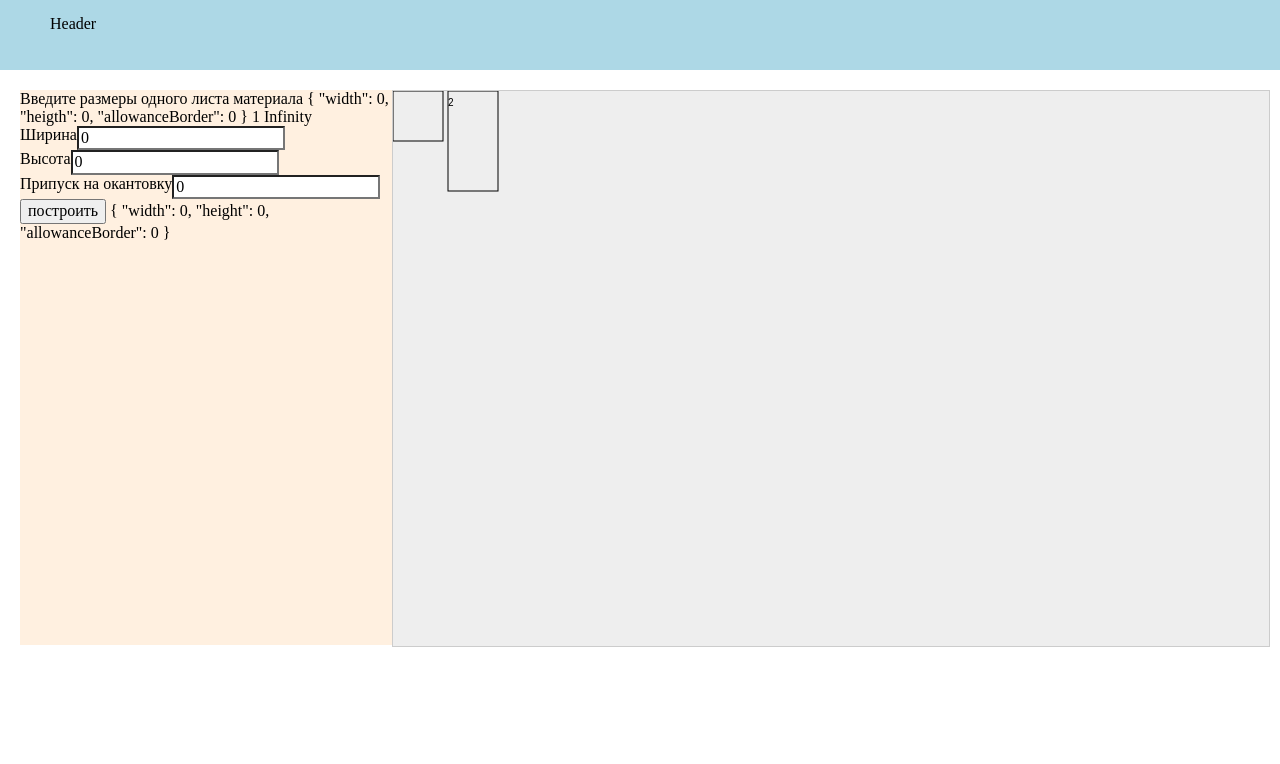
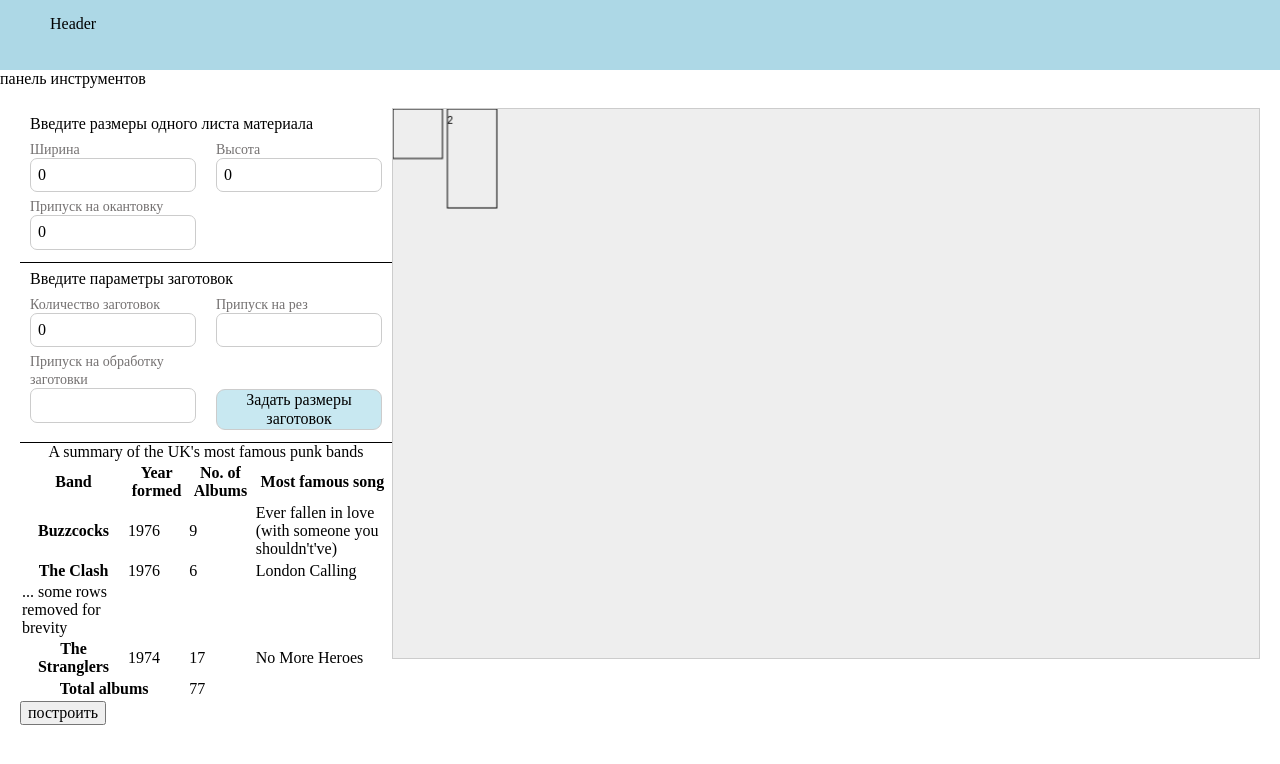
Before and after one commit to Yuliana-coder/cutting-vue, a Vue app: page /program in a window 1280 px wide. Shown: the top 764 px of the page. Built offline with nearby package versions, Linux system fonts and the light colour scheme.

Commit message:
layout - ввод параметров

```diff
--- a/src/app.css
+++ b/src/app.css
@@ -5,7 +5,9 @@
   position: relative;
 }
 
-
 .default-input {
-
+  max-width: 100%;
+  border: 1px solid #ccc;
+  border-radius: 7px;
+  padding: 7px;
 }
--- a/src/pages/program/components/cutting-chart/cutting-chart.css
+++ b/src/pages/program/components/cutting-chart/cutting-chart.css
@@ -1,9 +1,3 @@
-.program {
-  position: absolute;
-  width: 100%;
-  height: 100%;
-}
-
 .cutting-chart_settings-wrapper {
   width: 100%;
   padding: 20px 0;
@@ -18,11 +12,13 @@
 .cutting-chart__params-wrapper {
   flex: 30%;
   max-width: 30%;
-  background-color: rgb(255, 240, 224);
+  /* background-color: rgb(255, 240, 224); */
 }
 
 .cutting-chart__canvas-wrapper {
-  flex: 70%;
+  display: flex;
+  flex-direction: column;
+  /* flex: 65%; */
   max-width: 70%;
 }
 
@@ -31,13 +27,61 @@
   border: 1px solid #ccc;
 }
 
-.cutting-chart__params__item-input-wrapper {
+.params__item-input-wrapper {
   display: flex;
   max-width: 100%;
-  flex-direction: column;
+  flex-wrap: wrap;
 }
 
 .cutting-chart__params-field {
   display: flex;
   max-width: 100%;
 }
+
+.params__item {
+  padding: 7px 0;
+  border-bottom: 1px solid black;
+}
+
+.params__item-title {
+  margin-bottom: 7px;
+  padding: 0 10px;
+}
+
+.params-field {
+  flex: 0 0 50%;
+  max-width: 50%;
+  padding: 0 10px;
+  margin-bottom: 5px;
+}
+
+.params-field-label {
+  color: rgb(116, 113, 113);
+  font-size: 14px;
+}
+
+.params-field_btn-wrapper {
+  padding-top: 37px;
+}
+
+.params-field-btn {
+  border: 1px solid #ccc;
+  border-radius: 9px;
+  background-color: rgb(200, 232, 241);
+}
+
+.params-field-btn:hover {
+  background-color: rgb(118, 184, 202);
+}
+
+.params-field-btn:disabled {
+  opacity: 0.85;
+}
+
+.params-field-btn:hover:disabled {
+  background-color: rgb(200, 232, 241);
+}
+
+.params__item-table {
+  width: 100%;
+}
--- a/src/pages/program/components/cutting-chart/cutting-chart.ts
+++ b/src/pages/program/components/cutting-chart/cutting-chart.ts
@@ -1,18 +1,21 @@
 import { Vue, Component, Watch } from "vue-property-decorator";
+import { IPaperParams } from "@/pages/program/interfaces"
 
-const MAX_WIDTH_PAPER = 1100;
+const MAX_WIDTH_PAPER = 1000;
 const MAX_HEIGHT_PAPER = 650;
 
 @Component
 export default class CuttingChart extends Vue {
 
     canvas = <HTMLCanvasElement>{};
-    scaleFactor = 1;
-    paperParamsInput: any = {
+    scaleFactor = 1; // коэфф-т на которой умноожаются все числовые значения с целью масштабирования
+    paperParamsInput: IPaperParams = { // входные параметры-характеристики листа материала для раскроя
         width: 0,
         height: 0,
         allowanceBorder: 0
-    }
+    };
+    blanksList: any = []; // список деталей
+    blanksCount: number = 0;
 
     get paperParams() {
         return {
@@ -35,27 +38,8 @@ export default class CuttingChart extends Vue {
         }
     }
 
-    // @Watch("window", {deep: true}) onCanvasSizeChange() {
-    //     const canvasWidth = window.innerWidth;
-    //     this.canvas.width = canvasWidth* (7 / 10) - 20;
-    // }
-
-    @Watch("paperParamsInput", {deep: true}) onpaperParamsInputChange() {
+    countScale() {
         this.scaleFactor = 1;
-        // if((this.paperParamsInput.width > MAX_WIDTH_PAPER) || (this.paperParamsInput.height > MAX_HEIGHT_PAPER)) {
-        //     if(this.paperParamsInput.width > this.paperParamsInput.height) {
-        //         this.scaleFactor = MAX_WIDTH_PAPER / this.paperParamsInput.width;
-        //         console.log(this.scaleFactor, ">");
-        //     }else if(this.paperParamsInput.height >= this.paperParamsInput.width){
-        //         this.scaleFactor = MAX_HEIGHT_PAPER / this.paperParamsInput.height;
-        //         console.log(this.scaleFactor, "<");
-        //     }
-        // }
-        // this.canvas.width = this.paperParams.width;
-        // this.canvas.height = this.paperParams.heigth;
-    }
-
-    countScale() {
         if((this.paperParamsInput.width > MAX_WIDTH_PAPER) || (this.paperParamsInput.height > MAX_HEIGHT_PAPER)) {
             if(Number(this.paperParamsInput.width) > Number(this.paperParamsInput.height)) {
                 this.scaleFactor = MAX_WIDTH_PAPER / this.paperParamsInput.width;
--- a/src/pages/program/components/cutting-chart/cutting-chart.vue
+++ b/src/pages/program/components/cutting-chart/cutting-chart.vue
@@ -2,26 +2,92 @@
   <div class="cutting-chart">
       <div class="cutting-chart-main">
         <div class="cutting-chart__params-wrapper">
-          <div class="cutting-chart__params__item">
-            <div class="cutting-chart__params__item-label">
-              Введите размеры одного листа материала {{paperParams}} {{scaleFactor}} {{1200 / paperParamsInput.width}}
+          <div class="params__item">
+            <div class="params__item-title">
+              Введите размеры одного листа материала
             </div>
-            <div class="cutting-chart__params__item-input-wrapper">
-              <div class="cutting-chart__params-field">
-                <label for="width-input">Ширина</label><input v-model="paperParamsInput.width" name="width-input" class="default-input" />
+            <div class="params__item-input-wrapper">
+              <div class="params-field">
+                <label class="params-field-label" for="width-input">Ширина</label>
+                <input min="0" type="number" v-model="paperParamsInput.width" name="width-input" class="default-input" />
               </div>
-              <div class="cutting-chart__params-field">
-                <label for="height-input">Высота</label><input v-model="paperParamsInput.height" name="height-input" class="default-input" />
+              <div class="params-field">
+                <label class="params-field-label" for="height-input">Высота</label>
+                <input min="0" type="number" v-model="paperParamsInput.height" name="height-input" class="default-input" />
               </div>
-              <div class="cutting-chart__params-field">
-                <label for="allowance-input">Припуск на окантовку</label><input v-model="paperParamsInput.allowanceBorder" name="allowance-input" class="default-input" />
+              <div class="params-field">
+                <label class="params-field-label" for="allowance-input">Припуск на окантовку</label>
+                <input min="0" type="number" v-model="paperParamsInput.allowanceBorder" name="allowance-input" class="default-input" />
               </div>
             </div>
-        </div>
-            <button @click="countScale">
-              построить
-            </button>
-            {{paperParamsInput}}
+          </div>
+          <div class="params__item">
+            <div class="params__item-title">
+              Введите параметры заготовок
+            </div>
+            <div class="params__item-input-wrapper">
+              <div class="params-field">
+                <label class="params-field-label" for="countBlanks-input">Количество заготовок</label>
+                <input v-model="blanksCount" min="0" type="number" name="countBlanks-input" class="default-input" />
+              </div>
+              <div class="params-field">
+                <label class="params-field-label" for="cut-input">Припуск на рез</label>
+                <input min="0" type="number" name="cut-input" class="default-input" />
+              </div>
+              <div class="params-field">
+                <label class="params-field-label" for="blankBordero-input">Припуск на обработку заготовки</label>
+                <input min="0" type="number" name="blankBordero-input" class="default-input" />
+              </div>
+              <div class="params-field params-field_btn-wrapper">
+                <button :disabled="blanksCount=== '0'" class="params-field-btn">Задать размеры заготовок</button>
+              </div>
+            </div>
+          </div>
+          <div class="params__item-table">
+            <table>
+              <caption>A summary of the UK's most famous punk bands</caption>
+              <thead>
+                <tr>
+                  <th scope="col">Band</th>
+                  <th scope="col">Year formed</th>
+                  <th scope="col">No. of Albums</th>
+                  <th scope="col">Most famous song</th>
+                </tr>
+              </thead>
+              <tbody>
+                <tr>
+                  <th scope="row">Buzzcocks</th>
+                  <td>1976</td>
+                  <td>9</td>
+                  <td>Ever fallen in love (with someone you shouldn't've)</td>
+                </tr>
+                <tr>
+                  <th scope="row">The Clash</th>
+                  <td>1976</td>
+                  <td>6</td>
+                  <td>London Calling</td>
+                </tr>
+
+                  ... some rows removed for brevity
+
+                <tr>
+                  <th scope="row">The Stranglers</th>
+                  <td>1974</td>
+                  <td>17</td>
+                  <td>No More Heroes</td>
+                </tr>
+              </tbody>
+              <tfoot>
+                <tr>
+                  <th scope="row" colspan="2">Total albums</th>
+                  <td colspan="2">77</td>
+                </tr>
+              </tfoot>
+            </table>
+          </div>
+          <button class="params-btn" @click="countScale">
+            построить
+          </button>
         </div>
         <div id="myCanvas" class="cutting-chart__canvas-wrapper">
             <canvas ref="canvas" id="myCanvas" class="cutting-chart__canvas">
--- /dev/null
+++ b/src/pages/program/interfaces.ts
@@ -0,0 +1,5 @@
+export interface IPaperParams {
+    width: number;
+    height: number;
+    allowanceBorder: number;
+}
--- a/src/pages/program/program.css
+++ b/src/pages/program/program.css
@@ -1,3 +1,9 @@
+.program {
+  position: absolute;
+  width: 100%;
+  height: 100%;
+}
+
 .program-cutting-chart {
   padding: 20px;
 }
--- a/src/pages/program/program.vue
+++ b/src/pages/program/program.vue
@@ -1,6 +1,7 @@
 <template>
   <main class="program">
     <div class="program-settings">
+      панель инструментов
     </div>
    <div class="program-cutting-chart">
      <CuttingChart />
```
